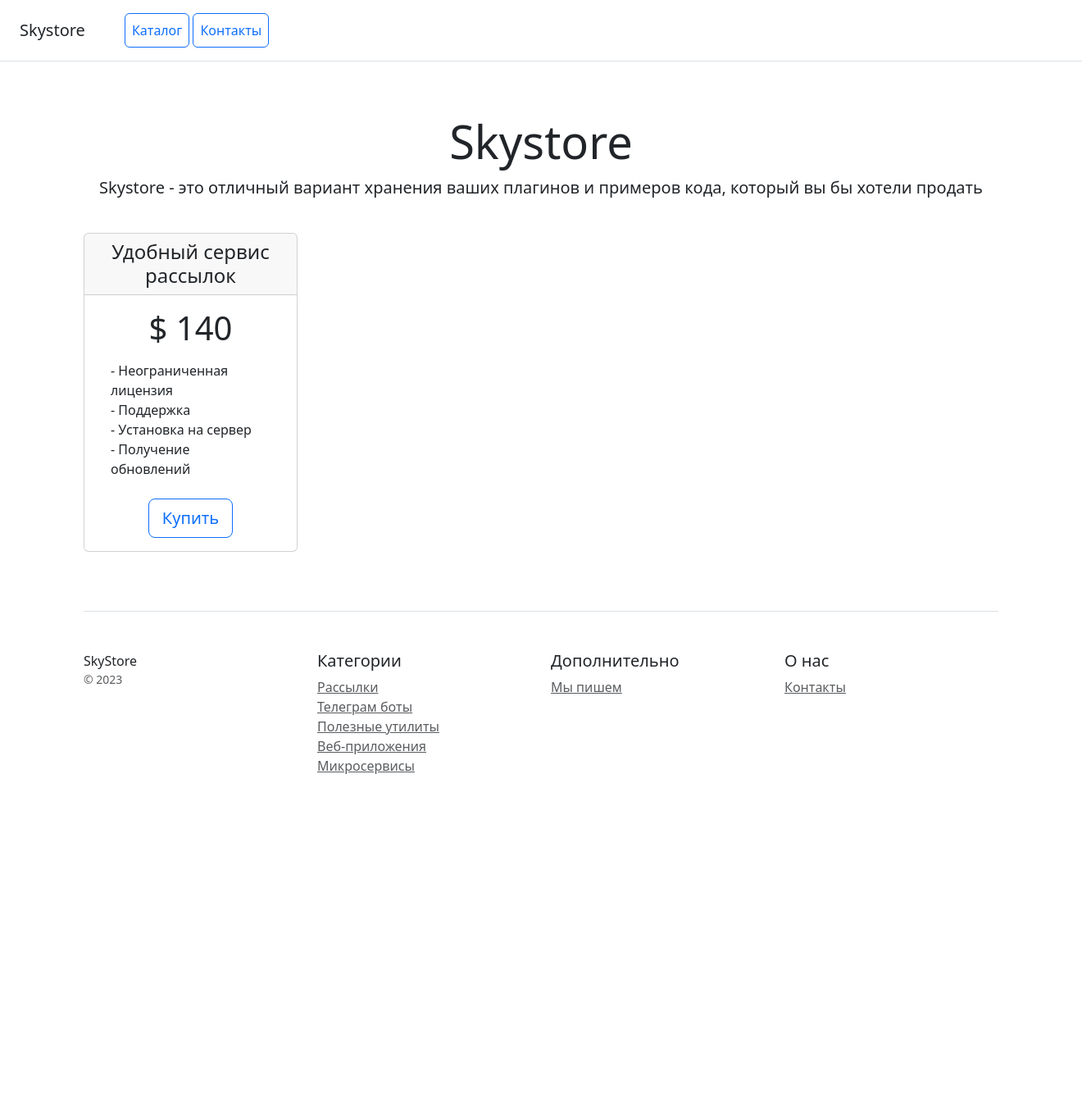
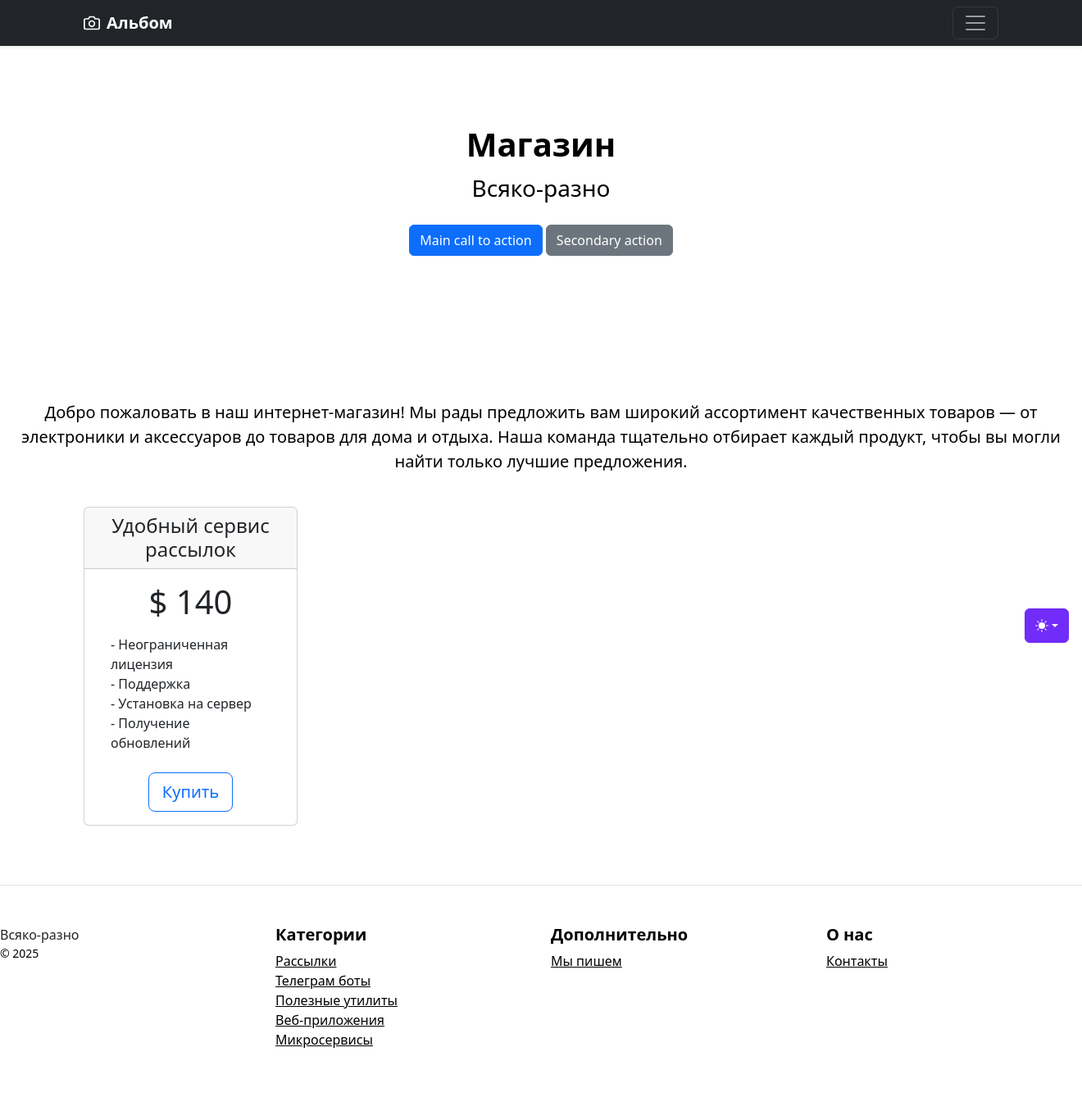
Before and after one commit to natali83911/online_store, a Django app: template catalog/templates/home.html in a window 1320 px wide; the page is wider, and only the part inside the window is pictured. Shown: that part at 82% size. Before the commit the page ends 944 px from the top of that part, so only its background shows below. Run offline with Django 5.2, Linux system fonts and the light colour scheme; the template is opened without the code that fills it, so the values that code supplies are empty; some libraries are stand-ins or nearby versions.

Commit message:
5 modified files

```diff
--- a/catalog/templates/base.html
+++ b/catalog/templates/base.html
@@ -180,15 +180,36 @@
 {% endblock %}
 </main>
 
-<footer class="text-dark py-5">
-    <div class="container">
-        <p class="float-end mb-1"><a href="#">Back to top</a></p>
-        <p class="mb-1">Album example is &copy; Bootstrap, but please download and customize it for yourself!</p>
-        <p class="mb-0">New to Bootstrap? <a href="/">Visit the homepage</a> or read our <a href="/docs/5.3/getting-started/introduction">getting started guide</a>.</p>
-    </div>
-</footer>
-
-
+<footer class="pt-4 my-md-5 pt-md-5 border-top">
+        <div class="row">
+            <div class="col-12 col-md text-dark">
+                Всяко-разно
+                <small class="d-block mb-3 text-black">&copy; 2025</small>
+            </div>
+            <div class="col-6 col-md">
+                <h5 class="fw-bold text-black">Категории</h5>
+                <ul class="list-unstyled text-small">
+                    <li><a class="text-black fs-7" href="#">Рассылки</a></li>
+                    <li><a class="text-black fs-7" href="#">Телеграм боты</a></li>
+                    <li><a class="text-black fs-7" href="#">Полезные утилиты</a></li>
+                    <li><a class="text-black fs-7" href="#">Веб-приложения</a></li>
+                    <li><a class="text-black fs-7" href="#">Микросервисы</a></li>
+                </ul>
+            </div>
+            <div class="col-6 col-md">
+                <h5 class="fw-bold text-black">Дополнительно</h5>
+                <ul class="list-unstyled text-small">
+                    <li><a class="text-black fs-7" href="#">Мы пишем</a></li>
+                </ul>
+            </div>
+            <div class="col-6 col-md">
+                <h5 class="fw-bold text-black">О нас</h5>
+                <ul class="list-unstyled text-small">
+                    <li><a class="text-black fs-7" href="{% url 'catalog:contacts' %}">Контакты</a></li>
+                </ul>
+            </div>
+        </div>
+    </footer>
 <script src="{% static 'js/bootstrap.bundle.min.js' %}"></script>
 </body>
 </html>
--- a/catalog/templates/home.html
+++ b/catalog/templates/home.html
@@ -1,24 +1,11 @@
-<!doctype html>
-<html lang="en">
-<head>
-    <meta charset="utf-8">
-    <meta name="viewport" content="width=device-width, initial-scale=1">
-    <title>Skystore</title>
-    <link href="https://cdn.jsdelivr.net/npm/bootstrap@5.3.0/dist/css/bootstrap.min.css" rel="stylesheet">
-</head>
-<body>
-<div class="d-flex flex-column flex-md-row align-items-center p-3 px-md-4 mb-3 bg-white border-bottom box-shadow">
-    <h5 class="my-0 mr-md-auto font-weight-normal">Skystore</h5>
-    <nav class="ms-5">
-        <a class="p-2 btn btn-outline-primary" href="/">Каталог</a>
-        <a class="p-2 btn btn-outline-primary" href="/contacts/">Контакты</a>
-    </nav>
-</div>
-
+{% extends 'base.html' %}
+{% block content %}
 <div class="pricing-header px-3 py-3 pt-md-5 pb-md-4 mx-auto text-center">
-    <h1 class="display-4">Skystore</h1>
-    <p class="lead">Skystore - это отличный вариант хранения ваших плагинов и примеров кода, который вы бы хотели
-        продать</p>
+    <h1 class="display-4"></h1>
+    <p class="lead text-black">Добро пожаловать в наш интернет-магазин! Мы рады предложить вам широкий ассортимент качественных товаров —
+        от электроники и аксессуаров до товаров для дома и отдыха. Наша команда тщательно отбирает каждый продукт,
+        чтобы вы могли найти только лучшие предложения.
+    </p>
 </div>
 
 <div class="container">
@@ -41,37 +28,5 @@
             </div>
         </div>
     </div>
-
-    <footer class="pt-4 my-md-5 pt-md-5 border-top">
-        <div class="row">
-            <div class="col-12 col-md">
-                SkyStore
-                <small class="d-block mb-3 text-muted">&copy; 2023</small>
-            </div>
-            <div class="col-6 col-md">
-                <h5>Категории</h5>
-                <ul class="list-unstyled text-small">
-                    <li><a class="text-muted" href="#">Рассылки</a></li>
-                    <li><a class="text-muted" href="#">Телеграм боты</a></li>
-                    <li><a class="text-muted" href="#">Полезные утилиты</a></li>
-                    <li><a class="text-muted" href="#">Веб-приложения</a></li>
-                    <li><a class="text-muted" href="#">Микросервисы</a></li>
-                </ul>
-            </div>
-            <div class="col-6 col-md">
-                <h5>Дополнительно</h5>
-                <ul class="list-unstyled text-small">
-                    <li><a class="text-muted" href="#">Мы пишем</a></li>
-                </ul>
-            </div>
-            <div class="col-6 col-md">
-                <h5>О нас</h5>
-                <ul class="list-unstyled text-small">
-                    <li><a class="text-muted" href="{% url 'catalog:contacts' %}">Контакты</a></li>
-                </ul>
-            </div>
-        </div>
-    </footer>
 </div>
-</body>
-</html>
+{% endblock %}
--- a/catalog/templates/includes/inc_menu.html
+++ b/catalog/templates/includes/inc_menu.html
@@ -13,9 +13,11 @@
                 <div class="col-sm-4 offset-md-1 py-4">
                     <h4>Навигация</h4>
                     <ul class="list-unstyled">
-                        <li><a href="{% url 'catalog:products_list' %}" class="text-white">Главная</a></li>
+                        <li><a href="{% url 'catalog:home' %}" class="text-white">Главная</a></li>
+                        <li><a href="{% url 'catalog:products_list' %}" class="text-white">Каталог товаров</a></li>
                         <li><a href="#" class="text-white">Вход</a></li>
                         <li><a href="#" class="text-white">Регистрация</a></li>
+                        <li><a href="/contacts/" class="text-white">Контакты</a></li>
                     </ul>
                 </div>
             </div>
--- a/catalog/urls.py
+++ b/catalog/urls.py
@@ -1,12 +1,11 @@
 from django.urls import path
-from catalog.apps import CatalogConfig
-from catalog.views import products_list, products_detail
+from catalog.views import products_list, products_detail, home, contacts
 
-app_name = CatalogConfig.name
+app_name = "catalog"
 
 urlpatterns = [
-    path("", products_list, name="products_list"),
+    path("", home, name="home"),
+    path("products/", products_list, name="products_list"),
     path("products/<int:pk>", products_detail, name="products_detail"),
-
-
+    path("contacts/", contacts, name="contacts"),
 ]
```
Also changed, not shown: catalog/templates/contacts.html (+5 -52 lines).
